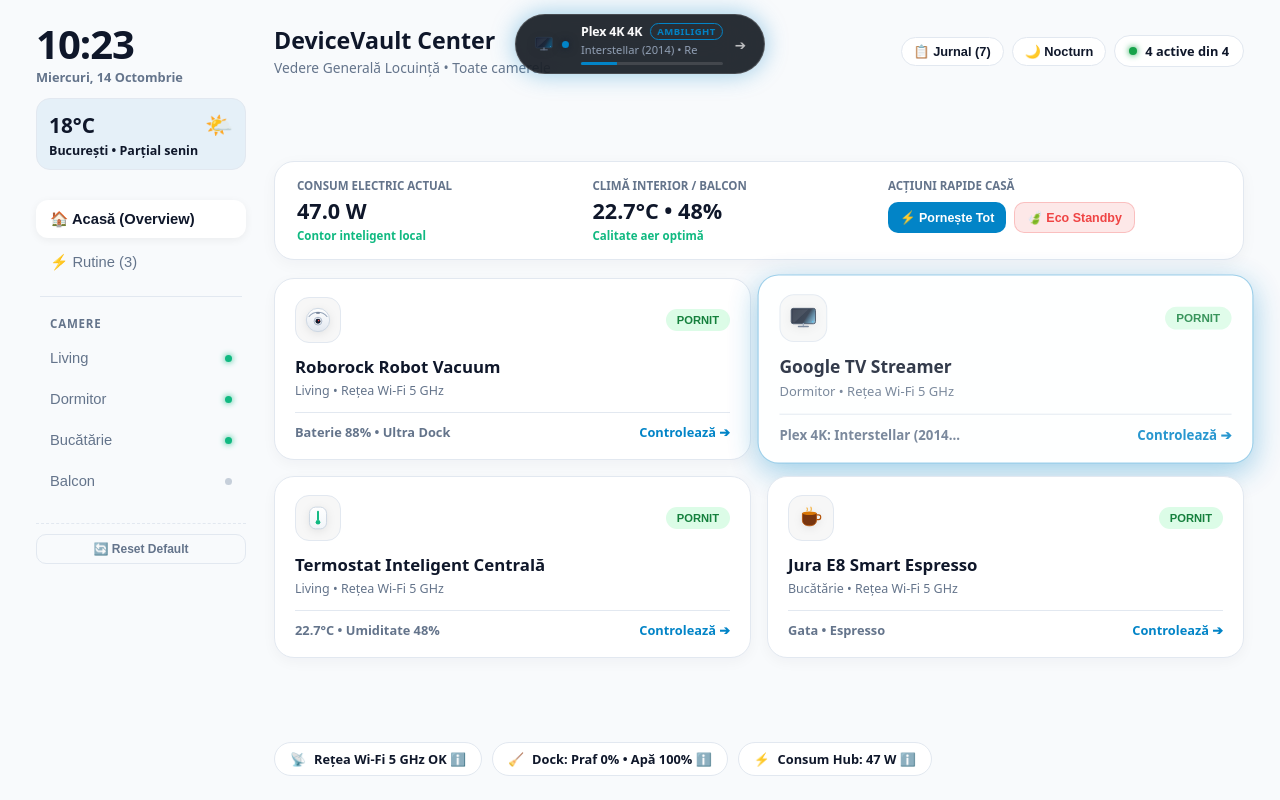
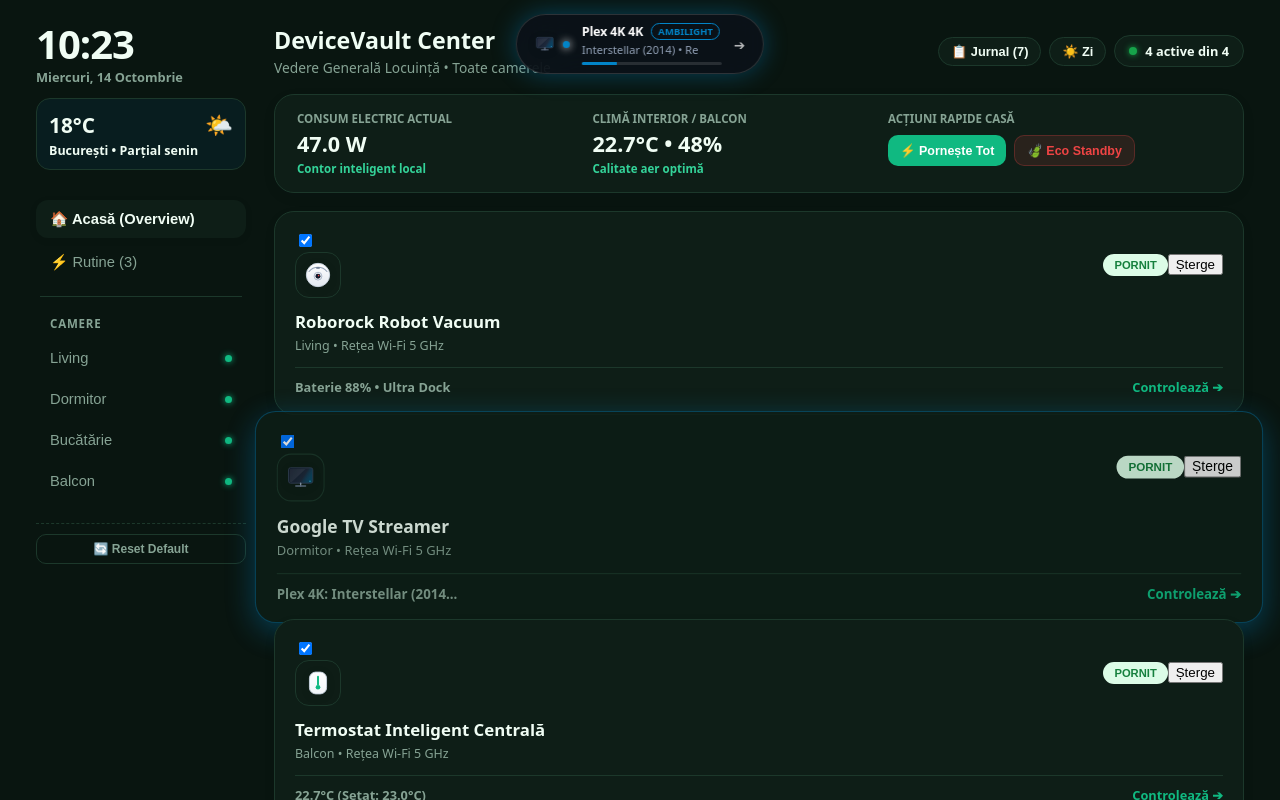
Before and after one commit to RobertTG1/devicevault, a React (Vite) app in the folder frontend/: page / in a window 1280 px wide. Both pictures are taken after a click on the button "🏠 Acasă (Overview)". Shown: the top 800 px of the page. Built offline with nearby package versions, Linux system fonts and the light colour scheme.

Commit message:
docs: adaugare documentatie etapa 5 si finalizare cerinte

```diff
--- a/frontend/src/App.css
+++ b/frontend/src/App.css
@@ -16,6 +16,11 @@
     --pill-bg: #ffffff;
     --pill-border: #e2e8f0;
     --side-card-bg: #ffffff;
+
+    /* Variabilele lipsă pentru efecte de glow și hover */
+    --island-glow: rgba(56, 189, 248, 0.25);
+    --card-glow: rgba(56, 189, 248, 0.15);
+    --bg-hover: rgba(15, 23, 42, 0.05);
 }
 
 .hub-viewport.dark-theme {
@@ -161,7 +166,7 @@
     padding: 1px 6px;
     border-radius: 10px;
     text-transform: uppercase;
-    letter-spacing: 0.4px;
+    letter-spacing: 0;
 }
 
 .island-sub-text {
@@ -2497,3 +2502,141 @@
     color: #10b981;
     background: rgba(16, 185, 129, 0.08);
 }
+
+
+/* ==========================================================
+   ETAPA 5: ADAPTARE COMPLETĂ TEMA LUMINOASĂ & TEMA ÎNTUNECATĂ
+   ========================================================== */
+
+/* Variabile implicite (Mod Nocturn / Dark) */
+:root {
+    --bg-main: #0b1120;
+    --panel-bg: #0f172a;
+    --card-bg: #111827;
+    --card-border: #1e293b;
+    --text-main: #f8fafc;
+    --text-sub: #94a3b8;
+    --sidebar-bg: #0b1120;
+    --btn-pill-bg: #1e293b;
+    --hover-bg: #1e293b;
+}
+
+/* Mod Nocturn forțat prin data-theme="dark" */
+:root[data-theme="dark"] {
+    --bg-main: #0b1120;
+    --panel-bg: #0f172a;
+    --card-bg: #111827;
+    --card-border: #1e293b;
+    --text-main: #f8fafc;
+    --text-sub: #94a3b8;
+    --sidebar-bg: #0b1120;
+    --btn-pill-bg: #1e293b;
+    --hover-bg: #1e293b;
+}
+
+/* MOD LUMINOS (Light Mode complet stilizat) */
+:root[data-theme="light"],
+body[data-theme="light"] {
+    --bg-main: #f1f5f9;
+    --panel-bg: #ffffff;
+    --card-bg: #ffffff;
+    --card-border: #e2e8f0;
+    --text-main: #0f172a;
+    --text-sub: #475569;
+    --sidebar-bg: #ffffff;
+    --btn-pill-bg: #e2e8f0;
+    --hover-bg: #f8fafc;
+}
+
+/* ==========================================================
+   SUPRASCRIERI DIRECTE PENTRU ELEMENTELE DIN INTERFAȚĂ ÎN MODUL LUMINOS
+   ========================================================== */
+
+[data-theme="light"] .hub-viewport,
+[data-theme="light"] body {
+    background-color: #f1f5f9 !important;
+    color: #0f172a !important;
+}
+
+/* Panoul din stânga (Sidebar) */
+[data-theme="light"] .hub-sidebar,
+[data-theme="light"] .sidebar-left,
+[data-theme="light"] aside {
+    background-color: #ffffff !important;
+    border-right: 1px solid #e2e8f0 !important;
+}
+
+[data-theme="light"] .weather-widget,
+[data-theme="light"] .date-header {
+    color: #0f172a !important;
+}
+
+[data-theme="light"] .sidebar-section-title,
+[data-theme="light"] .room-btn,
+[data-theme="light"] .camera-item,
+[data-theme="light"] .nav-link {
+    color: #334155 !important;
+}
+
+[data-theme="light"] .room-btn:hover,
+[data-theme="light"] .nav-link:hover {
+    background-color: #f1f5f9 !important;
+    color: #0284c7 !important;
+}
+
+/* Panoul de Sus (Consum, Climă, Acțiuni) */
+[data-theme="light"] .summary-dashboard,
+[data-theme="light"] .kpi-banner,
+[data-theme="light"] .hub-header-panel {
+    background-color: #ffffff !important;
+    border: 1px solid #e2e8f0 !important;
+    box-shadow: 0 4px 12px rgba(15, 23, 42, 0.05) !important;
+}
+
+[data-theme="light"] .summary-dashboard h4,
+[data-theme="light"] .summary-dashboard .kpi-label,
+[data-theme="light"] .summary-dashboard span {
+    color: #475569 !important;
+}
+
+[data-theme="light"] .summary-dashboard .kpi-val,
+[data-theme="light"] .summary-dashboard strong {
+    color: #0f172a !important;
+}
+
+/* Butoanele Pastilă din Header (Jurnal, Nocturn/Zi, Active) */
+[data-theme="light"] .header-pill-btn,
+[data-theme="light"] .hub-status-pill {
+    background-color: #ffffff !important;
+    color: #0f172a !important;
+    border: 1px solid #cbd5e1 !important;
+    box-shadow: 0 2px 6px rgba(15, 23, 42, 0.04) !important;
+}
+
+/* Cardurile de Dispozitive */
+[data-theme="light"] .overview-card {
+    background-color: #ffffff !important;
+    border: 1px solid #e2e8f0 !important;
+    box-shadow: 0 4px 14px rgba(15, 23, 42, 0.04) !important;
+}
+
+[data-theme="light"] .overview-card h4 {
+    color: #0f172a !important;
+}
+
+[data-theme="light"] .overview-card .ov-room-tag,
+[data-theme="light"] .overview-card .ov-live-info {
+    color: #64748b !important;
+}
+
+[data-theme="light"] .overview-card .ov-open-link {
+    color: #0284c7 !important;
+}
+
+/* Butonul de Reset Default din Sidebar */
+[data-theme="light"] .btn-reset-defaults,
+[data-theme="light"] .sidebar-bottom-actions button {
+    background-color: #ffffff !important;
+    color: #475569 !important;
+    border: 1px solid #cbd5e1 !important;
+}
--- a/frontend/src/App.jsx
+++ b/frontend/src/App.jsx
@@ -2,6 +2,8 @@
 import "./App.css";
 import DeviceList from "./components/DeviceList.jsx";
 import DeviceIcon from "./components/DeviceIcon.jsx";
+
+// Tema de pornire: citește setarea sistemului de operare conform ghidului
 
 // Coordonate precise pe harta living-ului
 const VACUUM_WAYPOINTS = [
@@ -132,7 +134,7 @@
     {
         id: 3,
         nume: "Termostat Inteligent Centrală",
-        camera: "Living",
+        camera: "Balcon",
         tip: "climate",
         online: true,
         protocol: "Wi-Fi",
@@ -242,20 +244,87 @@
 };
 
 export default function App() {
+
+
+    // Funcție de comutare a temei conform S5-R6
+    function handleTema() {
+        const nextMode = !darkMode;
+        setDarkMode(nextMode);
+
+        if (typeof document !== "undefined") {
+            document.documentElement.dataset.theme = nextMode ? "dark" : "light";
+        }
+        localStorage.setItem("dv_dark_v9", String(nextMode));
+
+        const textJurnal = `Temă vizuală comutată pe modul ${nextMode ? "Nocturn" : "Luminos"}`;
+        const acum = new Date().toLocaleTimeString("ro-RO", {
+            hour: "2-digit",
+            minute: "2-digit",
+            second: "2-digit",
+        });
+
+        setActivityLog((prev) => [
+            {
+                id: Date.now(),
+                time: acum,
+                timestamp: acum,
+                ora: acum,
+                timp: acum,
+                date: acum,
+                text: textJurnal,
+                mesaj: textJurnal,
+                message: textJurnal,
+                tip: "system",
+                type: "system",
+            },
+            ...prev,
+        ]);
+    }
+
+    // S5-R2: Comutare imutabilă a stării dispozitivului cu forma setDevices((prev) => ...)
+    function handleToggle(id) {
+        setDevices((prev) =>
+            prev.map((dev) =>
+                dev.id === id ? { ...dev, online: !dev.online } : dev
+            )
+        );
+    }
+
+    // S5-R3: Ștergere imutabilă a dispozitivului din listă
+    function handleDelete(id) {
+        setDevices((prev) => prev.filter((dev) => dev.id !== id));
+    }
+
+
     const [devices, setDevices] = useState(() => {
         const saved = localStorage.getItem("dv_devices_v9");
         return saved ? JSON.parse(saved) : initialDevices;
     });
 
+
+
     const [routines, setRoutines] = useState(() => {
         const saved = localStorage.getItem("dv_routines_v9");
         return saved ? JSON.parse(saved) : initialRoutines;
     });
 
     const [darkMode, setDarkMode] = useState(() => {
-        return localStorage.getItem("dv_dark_v9") === "true";
+        // 1. Calculăm valoarea inițială (din localStorage sau default pe true)
+        const saved = localStorage.getItem("dv_dark_v9");
+        const isDark = saved !== null ? saved === "true" : true;
+
+        // 2. Setăm atributul pe <html> folosind valoarea locală isDark
+        if (typeof document !== "undefined") {
+            document.documentElement.dataset.theme = isDark ? "dark" : "light";
+        }
+
+        return isDark;
     });
 
+// Sincronizare la fiecare randare
+    if (typeof document !== "undefined") {
+        document.documentElement.dataset.theme = darkMode ? "dark" : "light";
+    }
     const [activeTab, setActiveTab] = useState("room");
     const [selectedId, setSelectedId] = useState(2); // Focus pe Google TV pentru testare imediată Ambilight
     const [cameraSelectata, setCameraSelectata] = useState("Dormitor");
@@ -1002,8 +1071,12 @@
                                 <button type="button" className="header-pill-btn" onClick={() => setShowLogModal(true)}>
                                     📋 Jurnal ({activityLog.length})
                                 </button>
-                                <button type="button" className="header-pill-btn"
-                                        onClick={() => setDarkMode(!darkMode)}>
+                                <button
+                                    type="button"
+                                    className="header-pill-btn"
+                                    aria-pressed={darkMode}
+                                    onClick={handleTema}
+                                >
                                     {darkMode ? "☀️ Zi" : "🌙 Nocturn"}
                                 </button>
                                 <div className="hub-status-pill">
@@ -1069,8 +1142,10 @@
 
                                 <DeviceList
                                     devices={devices}
+                                    activeDeviceId={activeDevice?.id}
                                     onSelectDevice={handleSelectDevice}
-                                    onTogglePower={togglePower}
+                                    onToggle={handleToggle}
+                                    onDelete={handleDelete}
                                     formatSecunde={formatSecunde}
                                 />
                             </section>
--- a/frontend/src/components/DeviceCard.jsx
+++ b/frontend/src/components/DeviceCard.jsx
@@ -5,7 +5,13 @@
     "Wi-Fi": "Rețea Wi-Fi 5 GHz",
 };
 
-export default function DeviceCard({device, onSelectDevice, onTogglePower, formatSecunde}) {
+export default function DeviceCard({
+                                       device,
+                                       onSelectDevice,
+                                       onToggle,
+                                       onDelete,
+                                       formatSecunde,
+                                   }) {
     const isOnline = device.online;
     const isGoogleTvGlow = device.id === 2 && isOnline && device.redare;
 
@@ -14,29 +20,56 @@
             className={`overview-card ${!isOnline ? "is-offline" : ""} ${
                 isGoogleTvGlow ? "overview-ambilight-card" : ""
             }`}
-            style={isGoogleTvGlow ? {"--card-glow": device.glowColor || "rgba(2, 132, 199, 0.4)"} : {}}
-            onClick={() => onSelectDevice(device)}
+            style={
+                isGoogleTvGlow
+                    ? { "--card-glow": device.glowColor || "rgba(2, 132, 199, 0.4)" }
+                    : {}
+            }
+            onClick={() => onSelectDevice && onSelectDevice(device)}
         >
             <div className="ov-card-top">
+                {/* Checkbox controlat + Pictogramă + Nume */}
+                <label
+                    className="task-main"
+                    onClick={(e) => e.stopPropagation()}
+                >
+                    <input
+                        type="checkbox"
+                        checked={isOnline}
+                        onChange={() => onToggle(device.id)}
+                        aria-label={`Comută starea pentru ${device.nume}`}
+                    />
                     <div className="ov-icon-box">
-                    <DeviceIcon type={device.tip}/>
+                        <DeviceIcon type={device.tip} />
                     </div>
+                </label>
+
+                <div className="card-top-actions" onClick={(e) => e.stopPropagation()}>
                     <button
                         type="button"
                         className={`power-switch-btn small ${isOnline ? "on" : "off"}`}
-                    onClick={(e) => {
-                        e.stopPropagation();
-                        onTogglePower(device.id);
-                    }}
+                        onClick={() => onToggle(device.id)}
+                        aria-label={`Pornire sau oprire ${device.nume}`}
                     >
                         {isOnline ? "PORNIT" : "OPRIT"}
                     </button>
+
+                    <button
+                        type="button"
+                        className="btn-danger"
+                        onClick={() => onDelete(device.id)}
+                        aria-label={`Șterge ${device.nume}`}
+                    >
+                        Șterge
+                    </button>
+                </div>
             </div>
 
             <div className="ov-card-mid">
-                <h4>{device.nume}</h4>
+                <h4 className={!isOnline ? "text-strikethrough" : ""}>{device.nume}</h4>
                 <span className="ov-room-tag">
-          {device.camera} &bull; {ETICHETE_PROTOCOL[device.protocol] || "Rețea Wi-Fi 5 GHz"}
+          {device.camera} &bull;{" "}
+                    {ETICHETE_PROTOCOL[device.protocol] || "Rețea Wi-Fi 5 GHz"}
         </span>
             </div>
 
@@ -53,8 +86,9 @@
                   {device.tip === "media" &&
                       (device.sursaKey === "HDMI 2"
                           ? `Gaming: ${formatSecunde ? formatSecunde(device.progresSecunde) : device.progresSecunde}`
-                          : `${device.sursaKey}: ${device.titluMedia.slice(0, 18)}...`)}
-                  {device.tip === "climate" && `${device.temperatura}°C • Umiditate ${device.umiditate}%`}
+                          : `${device.sursaKey}: ${device.titluMedia ? device.titluMedia.slice(0, 18) : "Redare"}...`)}
+                  {device.tip === "climate" &&
+                      `${device.temperatura?.toFixed(1)}°C (Setat: ${device.temperaturaTinta?.toFixed(1)}°C)`}
                   {device.tip === "coffee" &&
                       (device.inPreparare
                           ? `Prepară ${device.bauturaSelectata}...`
--- a/frontend/src/components/DeviceList.jsx
+++ b/frontend/src/components/DeviceList.jsx
@@ -1,28 +1,35 @@
 // frontend/src/components/DeviceList.jsx
-// Componentă pentru randarea întregii liste de dispozitive
 import DeviceCard from "./DeviceCard.jsx";
 
-export default function DeviceList({devices, onSelectDevice, onTogglePower, formatSecunde}) {
-    // 1. Verificare listă goală (randare condiționată prin return timpuriu)
+export default function DeviceList({
+                                       devices,
+                                       activeDeviceId,
+                                       onSelectDevice,
+                                       onToggle,
+                                       onDelete,
+                                       formatSecunde,
+                                   }) {
     if (!devices || devices.length === 0) {
         return (
-            <div className="empty-list-panel">
-                <span className="empty-icon">🔌</span>
-                <p className="empty">Nu există niciun dispozitiv configurat.</p>
-                <span className="empty-sub">Toate nodurile IoT sunt offline sau lista este goală.</span>
+            <div className="empty-devices-state">
+                <p className="empty">Nu există niciun dispozitiv înregistrat în rețea.</p>
+                <span className="empty-sub">
+          Toate nodurile au fost eliminate. Apasă pe &bdquo;Reset Default&ldquo; din meniul lateral pentru a restaura dispozitivele.
+        </span>
             </div>
         );
     }
 
-    // 2. Randare cu map() și atributul obligatoriu key={device.id}
     return (
-        <div className="overview-devices-grid">
+        <div className="overview-grid">
             {devices.map((device) => (
                 <DeviceCard
                     key={device.id}
                     device={device}
+                    isSelected={activeDeviceId === device.id}
                     onSelectDevice={onSelectDevice}
-                    onTogglePower={onTogglePower}
+                    onToggle={onToggle}
+                    onDelete={onDelete}
                     formatSecunde={formatSecunde}
                 />
             ))}
```
Also changed, not shown: 1 other file (tests, documents, lock files or other folders). Lines whose indentation alone changed are shown as unchanged.
